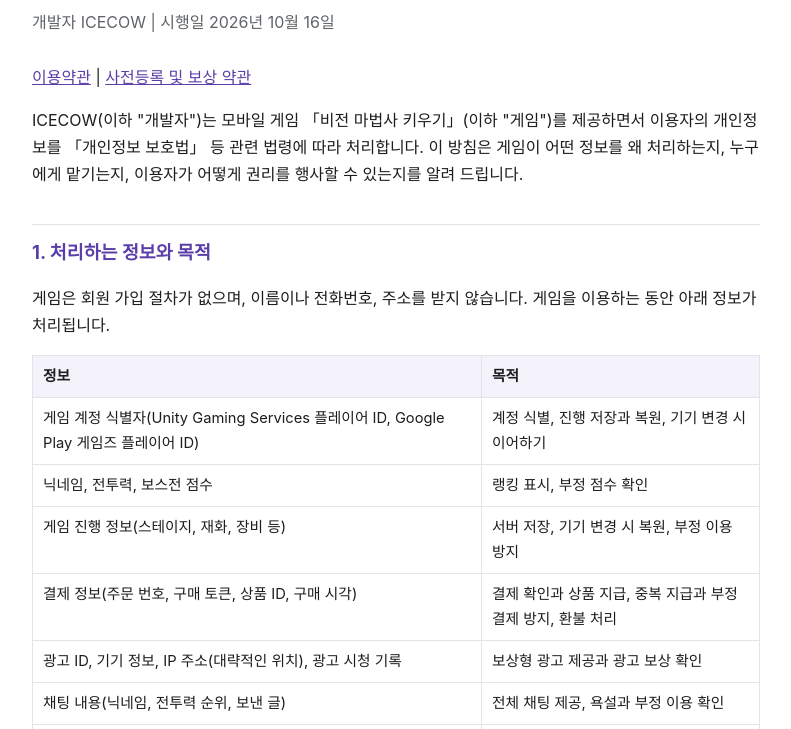
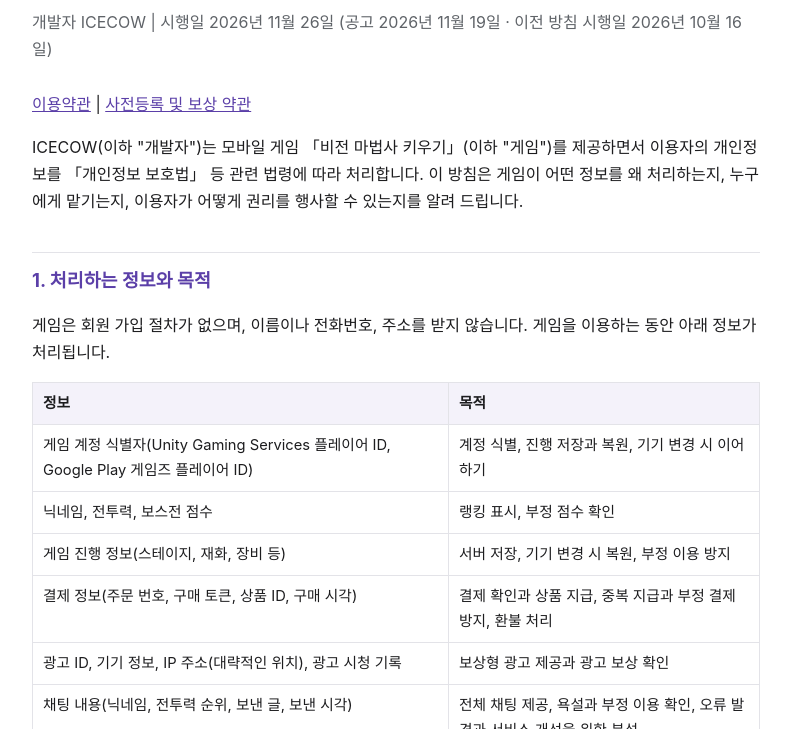
Before and after one commit to dldjsth14/WizardPolicy, a plain HTML site: page index.html in a window 1280 px wide. Shown: the part 71-800 px from the top of the page, without its empty margins (244-1035 px from the left). Drawn offline with Linux system fonts and the light colour scheme.

Commit message:
개인정보처리방침: 채팅 내용 분석 목적 · 90일 보관 추가 (시행 2026-11-26)

```diff
--- a/index.html
+++ b/index.html
@@ -37,7 +37,7 @@
 <body>
 <main>
 <h1>비전 마법사 키우기 개인정보처리방침</h1>
-<p class="sub">개발자 ICECOW | 시행일 2026년 10월 16일</p>
+<p class="sub">개발자 ICECOW | 시행일 2026년 11월 26일 (공고 2026년 11월 19일 · 이전 방침 시행일 2026년 10월 16일)</p>
 <nav aria-label="정책 안내"><a href="https://dldjsth14.github.io/WizardPolicy/terms/">이용약관</a> | <a href="https://dldjsth14.github.io/WizardPolicy/terms/preregistration/">사전등록 및 보상 약관</a></nav>
 
 <p>ICECOW(이하 "개발자")는 모바일 게임 「비전 마법사 키우기」(이하 "게임")를 제공하면서 이용자의 개인정보를 「개인정보 보호법」 등 관련 법령에 따라 처리합니다. 이 방침은 게임이 어떤 정보를 왜 처리하는지, 누구에게 맡기는지, 이용자가 어떻게 권리를 행사할 수 있는지를 알려 드립니다.</p>
@@ -51,7 +51,7 @@
 <tr><td data-label="정보">게임 진행 정보(스테이지, 재화, 장비 등)</td><td data-label="목적">서버 저장, 기기 변경 시 복원, 부정 이용 방지</td></tr>
 <tr><td data-label="정보">결제 정보(주문 번호, 구매 토큰, 상품 ID, 구매 시각)</td><td data-label="목적">결제 확인과 상품 지급, 중복 지급과 부정 결제 방지, 환불 처리</td></tr>
 <tr><td data-label="정보">광고 ID, 기기 정보, IP 주소(대략적인 위치), 광고 시청 기록</td><td data-label="목적">보상형 광고 제공과 광고 보상 확인</td></tr>
-<tr><td data-label="정보">채팅 내용(닉네임, 전투력 순위, 보낸 글)</td><td data-label="목적">전체 채팅 제공, 욕설과 부정 이용 확인</td></tr>
+<tr><td data-label="정보">채팅 내용(닉네임, 전투력 순위, 보낸 글, 보낸 시각)</td><td data-label="목적">전체 채팅 제공, 욕설과 부정 이용 확인, 오류 발견과 서비스 개선을 위한 분석</td></tr>
 <tr><td data-label="정보">(필수) 플레이 기록(스테이지 도달, 컨텐츠 입장, 광고 시청 위치, 접속 시간 등), 기기 ID(설치 식별자)</td><td data-label="목적">서비스 운영, 부정 이용 방지, 서비스 개선</td></tr>
 <tr><td data-label="정보">오류와 비정상 종료 기록, 기기 모델과 운영체제 버전</td><td data-label="목적">오류 수정, 서비스 개선</td></tr>
 </table></div>
@@ -72,6 +72,7 @@
 <ul>
 <li>정보는 목적을 이룰 때까지 보관하고, 계정 삭제 요청을 받거나 서비스를 종료하면 지체 없이 파기합니다.</li>
 <li>관련 법령이 보관을 요구하는 결제 기록은 그 법령이 정한 기간 동안 따로 보관한 뒤 파기합니다.</li>
+<li>채팅 내용은 보낸 날부터 90일 동안 보관한 뒤 자동으로 파기합니다.</li>
 <li>전자 파일은 복구할 수 없는 방법으로 삭제합니다.</li>
 </ul>
 
```
